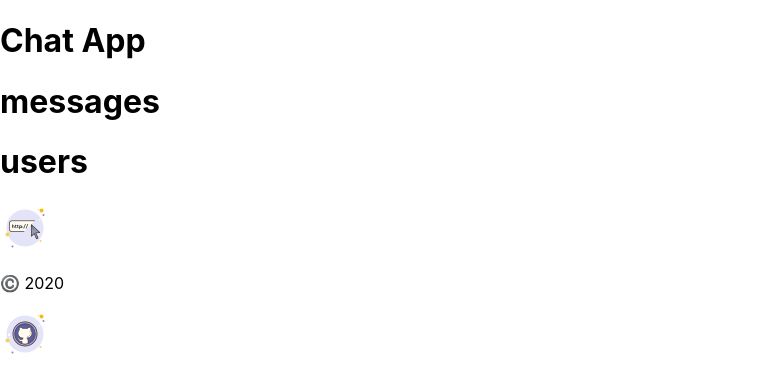
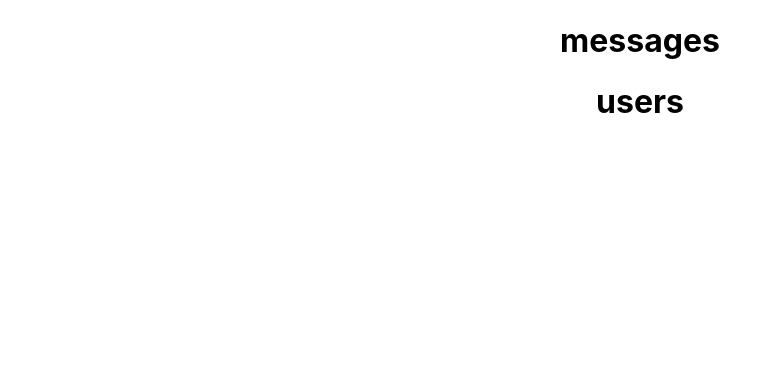
Before and after one commit to shrki416/Chat-App, a React (Create React App) app in the folder Client/: page / in a window 1280 px wide. Shown: the top 392 px of the page, without its empty margins (0-781 px from the left). Built offline with nearby package versions, Linux system fonts and the light colour scheme.

Commit message:
Add routes to login and register componenets

```diff
--- a/Client/src/components/App.js
+++ b/Client/src/components/App.js
@@ -1,17 +1,24 @@
 import React from "react";
-import Header from "./Header";
-import Chat from "./Chat";
-import Footer from "./Footer";
+import Login from "../components/Auth/Login";
+import Register from "../components/Auth/Register";
+import Chat from "../components/Chat";
+import { BrowserRouter as Router, Route, Switch } from "react-router-dom";
 
 import "../App.css";
 
-const App = () =>
-    (
-        <div className="chat-app">
-            <Header/>
-            <Chat/>
-            <Footer/>
-        </div>
-    );
+const App = () => {
+  return (
+    <Router>
+      <div className="App">
+        <Switch>
+          <Route exact path="/" component={Chat} />
+          <Route path="/login" component={Login} />
+          <Route path="/register" component={Register} />
+          <Route render={() => <h1>404 page not found</h1>} />
+        </Switch>
+      </div>
+    </Router>
+  );
+};
 
 export default App;
```
